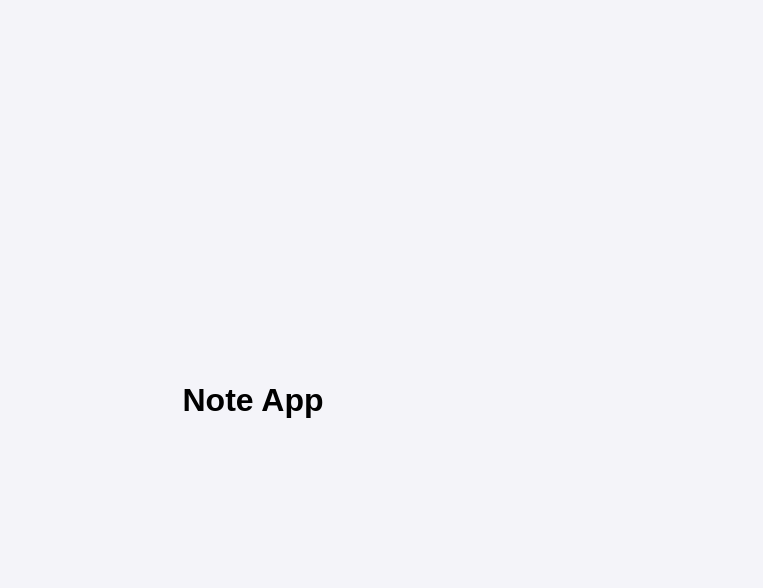
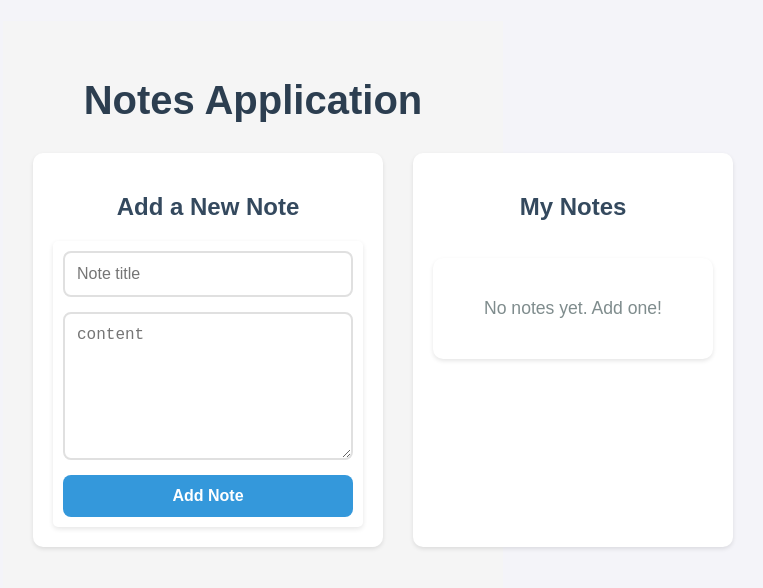
Before and after one commit to SkillBrain-com/Exam-fe-06-03-2025, a React (Create React App) app: page /nagy_erhard in a window 1280 px wide. Before the commit this address had no page. Shown: the top 588 px of the page, without its empty margins (387-1150 px from the left). Built offline with nearby package versions, Linux system fonts and the light colour scheme.

Commit message:
Implement-notes-application-with-add-and-display-functionality

```diff
--- a/src/App.js
+++ b/src/App.js
@@ -2,6 +2,7 @@ import React from "react";
 import MentorNotes from "./pages/mentor/AddNotes";
 import { BrowserRouter as Router, Route, Routes } from "react-router-dom";
 import "./App.css";
+import AddNotes from "./pages/nagyerhard/AddNotes";
 
 function App() {
   return (
@@ -10,7 +11,7 @@ function App() {
         <h1>Note App</h1>
         <Routes>
           <Route path='/' element={<MentorNotes />} />
-          {/* Add your route here */}
+          <Route path="/nagy_erhard" element={<AddNotes />} />
         </Routes>
       </div>
     </Router>
--- /dev/null
+++ b/src/pages/nagyerhard/AddNote.js
@@ -0,0 +1,40 @@
+import React, { useState } from "react";
+import "./styles.css";
+
+const AddNote = ({ onAddNote }) => {
+  const [title, setTitle] = useState("");
+  const [content, setContent] = useState("");
+
+  const handleSubmit = (e) => {
+    e.preventDefault();
+    if (title.trim() && content.trim()) {
+      onAddNote({ title, content });
+      setTitle("");
+      setContent("");
+    }
+  };
+  return (
+    <form onSubmit={handleSubmit} className="add-note-form">
+      <input
+        className="title-input"
+        type="text"
+        placeholder="Note title"
+        value={title}
+        onChange={(e) => setTitle(e.target.value)}
+        required
+      />
+      <textarea
+        className="content-input"
+        placeholder="content"
+        value={content}
+        onChange={(e) => setContent(e.target.value)}
+        required
+      />
+      <button type="submit" className="button">
+        Add Note
+      </button>
+    </form>
+  );
+};
+
+export default AddNote;
--- /dev/null
+++ b/src/pages/nagyerhard/AddNotes.js
@@ -0,0 +1,26 @@
+import React, { useState } from "react";
+import AddNote from "./AddNote";
+import NoteList from "./NoteList";
+import "./styles.css";
+const AddNotes = () => {
+  const [notes, setNotes] = useState([]);
+
+  const handleAddNote = (newNote) => {
+    setNotes([...notes, newNote]);
+  };
+
+  return (
+    <div className="notes-container">
+      <h1>Notes Application</h1>
+      <div className="app-layout">
+        <div className="add-note-section">
+          <h2>Add a New Note</h2>
+          <AddNote onAddNote={handleAddNote} />
+        </div>
+        <NoteList notes={notes} />
+      </div>
+    </div>
+  );
+};
+
+export default AddNotes;
--- /dev/null
+++ b/src/pages/nagyerhard/NoteList.js
@@ -0,0 +1,22 @@
+import React from "react";
+import NoteCard from "../../components/NoteCard";
+import "./styles.css";
+
+const NoteList = ({ notes }) => {
+  return (
+    <div className="notes-list">
+      <h2>My Notes</h2>
+      <div className="notes-grid">
+        {notes.length === 0 ? (
+          <p className="empty-message">No notes yet. Add one!</p>
+        ) : (
+          notes.map((note, index) => (
+            <NoteCard key={index} title={note.title} content={note.content} />
+          ))
+        )}
+      </div>
+    </div>
+  );
+};
+
+export default NoteList;
--- /dev/null
+++ b/src/pages/nagyerhard/styles.css
@@ -0,0 +1,127 @@
+.notes-container {
+  max-width: 1200px;
+  margin: 0 auto;
+  padding: 30px;
+  background-color: #f5f5f5;
+  min-height: 100vh;
+}
+
+h1 {
+  color: #2c3e50;
+  text-align: center;
+  margin-bottom: 30px;
+  font-size: 2.5rem;
+}
+
+h2 {
+  color: #34495e;
+  margin-bottom: 20px;
+}
+
+.app-layout {
+  display: grid;
+  grid-template-columns: 350px 1fr;
+  gap: 30px;
+}
+
+.add-note-section {
+  background: white;
+  padding: 20px;
+  border-radius: 10px;
+  box-shadow: 0 2px 4px rgba(0, 0, 0, 0.1);
+  height: fit-content;
+}
+
+.notes-grid {
+  display: grid;
+  grid-template-columns: repeat(auto-fill, minmax(280px, 1fr));
+  gap: 20px;
+  margin-top: 20px;
+}
+
+.add-note-form {
+  display: flex;
+  flex-direction: column;
+  gap: 15px;
+}
+
+.title-input, .content-input {
+  padding: 12px;
+  border: 2px solid #e0e0e0;
+  border-radius: 8px;
+  font-size: 1rem;
+  transition: border-color 0.3s ease;
+}
+
+.title-input:focus, .content-input:focus {
+  border-color: #3498db;
+  outline: none;
+}
+
+.content-input {
+  min-height: 120px;
+  resize: vertical;
+}
+
+button {
+  padding: 12px 24px;
+  background-color: #3498db;
+  color: white;
+  border: none;
+  border-radius: 8px;
+  cursor: pointer;
+  font-size: 1rem;
+  font-weight: 600;
+  transition: background-color 0.3s ease;
+}
+
+button:hover {
+  background-color: #2980b9;
+}
+
+.empty-message {
+  text-align: center;
+  color: #7f8c8d;
+  font-size: 1.1rem;
+  grid-column: 1 / -1;
+  padding: 40px;
+  background: white;
+  border-radius: 10px;
+  box-shadow: 0 2px 4px rgba(0, 0, 0, 0.1);
+}
+
+.notes-list {
+  background: white;
+  padding: 20px;
+  border-radius: 10px;
+  box-shadow: 0 2px 4px rgba(0, 0, 0, 0.1);
+}
+
+/* Styles for the note cards */
+.note {
+  background: white;
+  border-radius: 10px;
+  padding: 20px;
+  box-shadow: 0 2px 4px rgba(0, 0, 0, 0.1);
+  transition: transform 0.2s ease, box-shadow 0.2s ease;
+}
+
+.note:hover {
+  transform: translateY(-2px);
+  box-shadow: 0 4px 8px rgba(0, 0, 0, 0.15);
+}
+
+.note h3 {
+  color: #2c3e50;
+  margin: 0 0 10px 0;
+  font-size: 1.25rem;
+  font-weight: 600;
+}
+
+.note p {
+  color: #34495e;
+  margin: 0;
+  line-height: 1.5;
+  font-size: 1rem;
+  word-wrap: break-word;
+}
```
